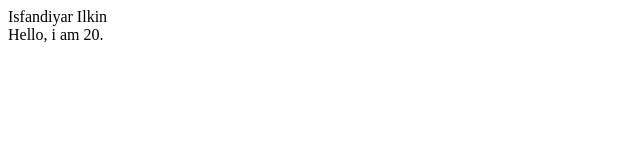
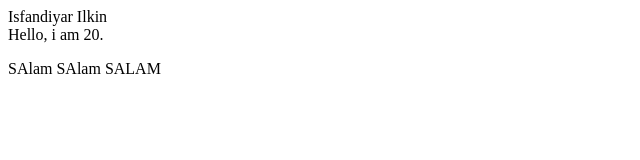
Before and after one commit to Ilkin313Isfandiyar/name, a plain HTML site: page index.html in a window 1280 px wide. Shown: the whole page, without its empty margins (0-640 px from the left). Drawn offline with Linux system fonts and the light colour scheme.

Commit message:
Version 3

```diff
--- a/index.html
+++ b/index.html
@@ -10,4 +10,6 @@
     <div>Isfandiyar Ilkin</div>
 
     <div>Hello, i am 20.</div>
+
+    <p>SAlam SAlam SALAM </p>
 </html>
```
